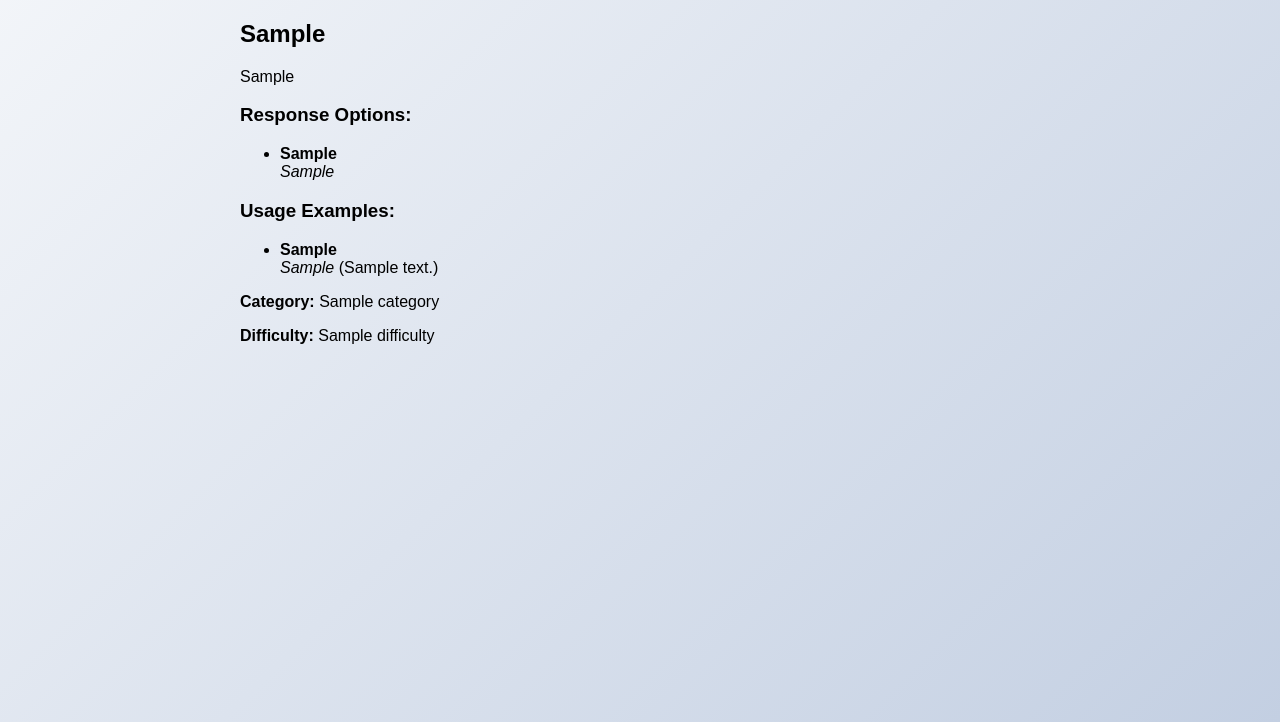
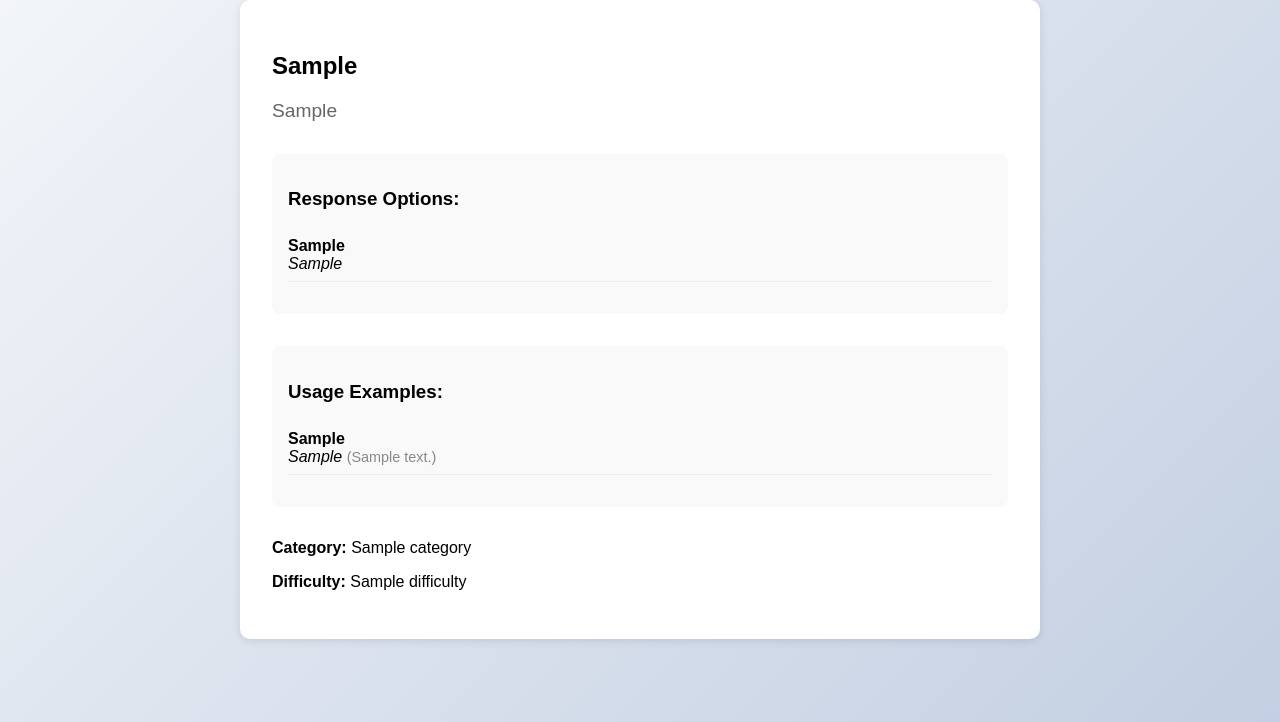
Before and after one commit to Chaka204/moleboheng-ai, a Flask app: template templates/phrase_detail.html in a window 1280 px wide. Shown: the part 118-840 px from the top of the page. Run offline with Flask 3, Linux system fonts and the light colour scheme; the template is opened without the code that fills it: most values are stand-ins (such as "Sample title", 1, 10 or a date in 2020); parts of the project's set-up code (start-up, migrations or seed data) failed here and were passed over.

Commit message:
Update styles.css

```diff
--- a/static/css/styles.css
+++ b/static/css/styles.css
@@ -228,3 +228,93 @@ button:disabled {
         font-size: 0.9em;
     }
 }
+/* Add to existing styles.css */
+
+/* Category Grid */
+.category-grid {
+    display: grid;
+    grid-template-columns: repeat(auto-fill, minmax(200px, 1fr));
+    gap: 1rem;
+    margin: 2rem 0;
+}
+
+.category-card {
+    background: #4CAF50;
+    color: white;
+    padding: 1.5rem;
+    border-radius: 8px;
+    text-decoration: none;
+    text-align: center;
+    transition: transform 0.2s, background 0.2s;
+}
+
+.category-card:hover {
+    background: #45a049;
+    transform: translateY(-2px);
+}
+
+/* Phrase Detail */
+.phrase-detail {
+    max-width: 800px;
+    margin: 0 auto;
+    padding: 2rem;
+    background: white;
+    border-radius: 10px;
+    box-shadow: 0 2px 10px rgba(0,0,0,0.1);
+}
+
+.translation {
+    font-size: 1.2rem;
+    color: #666;
+    margin: 1rem 0;
+}
+
+.responses, .examples {
+    margin: 2rem 0;
+    padding: 1rem;
+    background: #f9f9f9;
+    border-radius: 8px;
+}
+
+.responses ul, .examples ul {
+    list-style: none;
+    padding: 0;
+}
+
+.responses li, .examples li {
+    padding: 0.5rem 0;
+    border-bottom: 1px solid #eee;
+}
+
+.context {
+    color: #888;
+    font-size: 0.9rem;
+}
+
+/* Phrase Cards */
+.phrase-list {
+    display: grid;
+    grid-template-columns: repeat(auto-fill, minmax(250px, 1fr));
+    gap: 1.5rem;
+}
+
+.phrase-card {
+    background: white;
+    padding: 1.5rem;
+    border-radius: 8px;
+    box-shadow: 0 2px 5px rgba(0,0,0,0.1);
+}
+
+.btn {
+    display: inline-block;
+    background: #2196F3;
+    color: white;
+    padding: 0.5rem 1rem;
+    border-radius: 4px;
+    text-decoration: none;
+    margin-top: 1rem;
+}
+
+.btn:hover {
+    background: #1976D2;
+}
```
